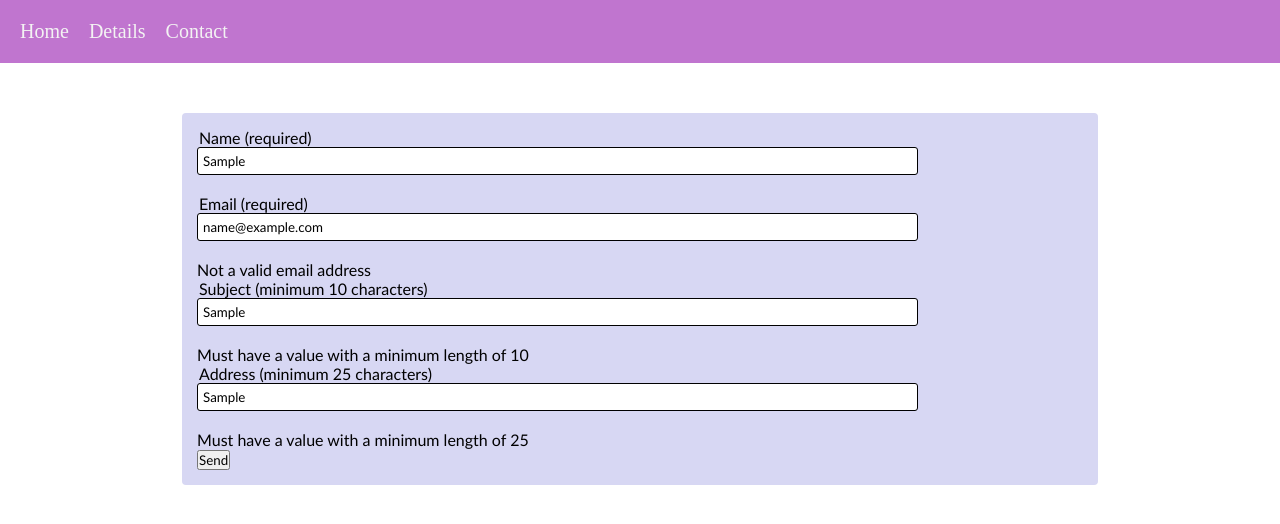
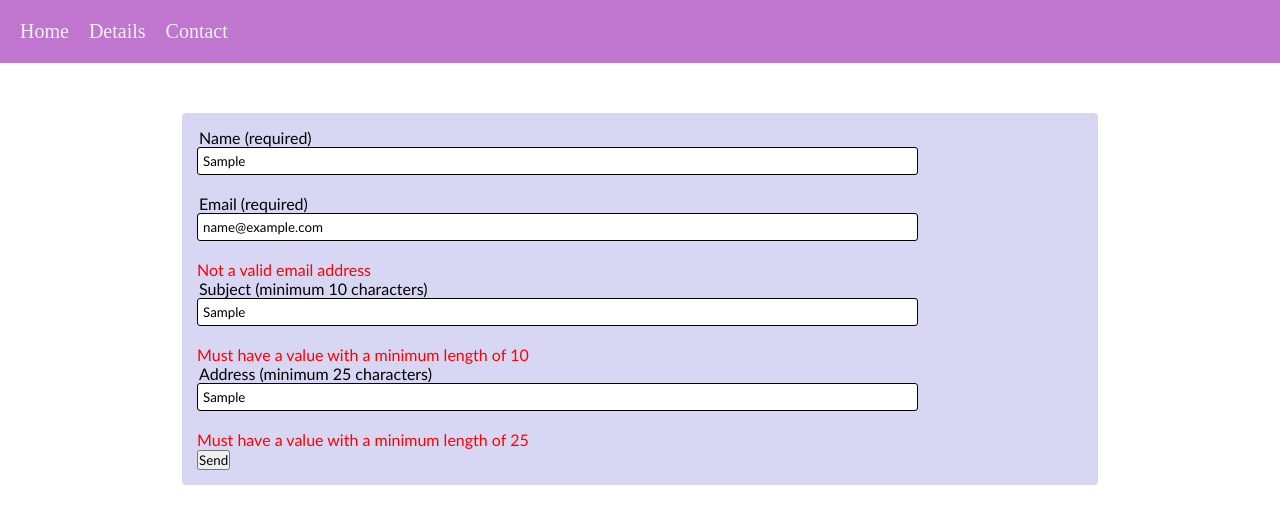
Before and after one commit to Eplepai96/andreas-lindseth-js-ca, a plain HTML site: page contact.html in a window 1280 px wide. Both pictures are taken after typing "Sample", "name@example.com", "Sample", "Sample" into the empty fields and a click on the button "Send". Drawn offline with Linux system fonts and the light colour scheme.

Commit message:
added a style I accidentally removed

```diff
--- a/css/index.css
+++ b/css/index.css
@@ -84,6 +84,11 @@ input {
     margin: 20px;
 }
 
+.error {
+    display: none;
+    color: red;
+}
+
 form {
     margin: 5px;
 }
--- a/js/details.js
+++ b/js/details.js
@@ -5,7 +5,7 @@ const queryString = document.location.search;
 
 const params = new URLSearchParams(queryString);
 
-const id = params.get("name");
+const name = params.get("name");
 
 console.log(name)
 
```
